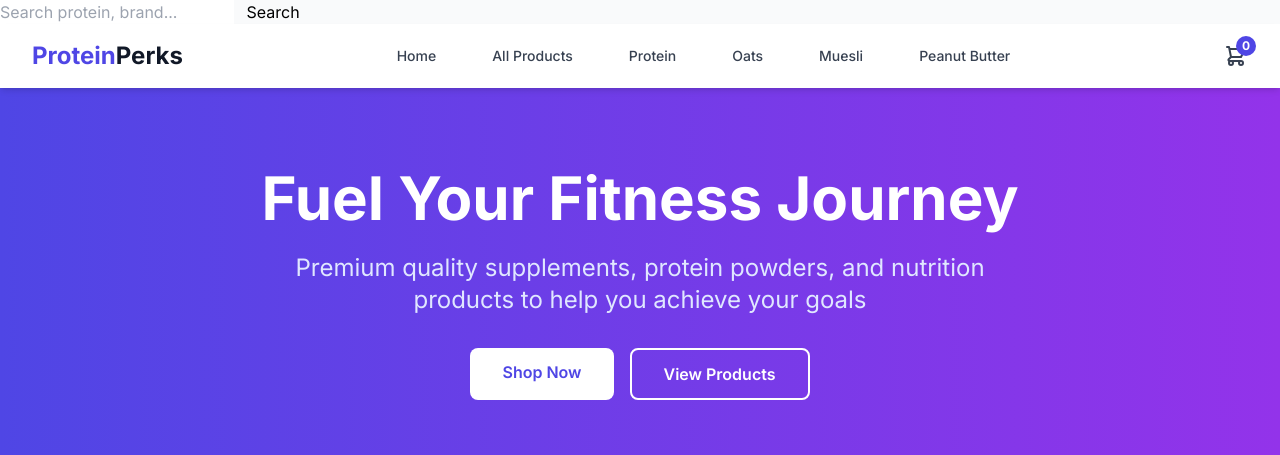
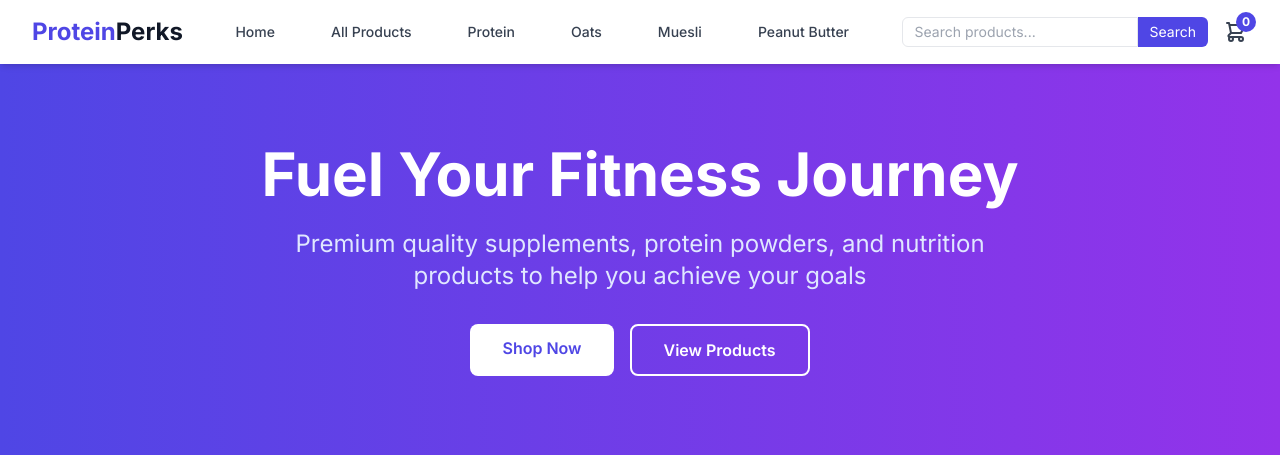
Before and after one commit to nishi2004/protein-perks, a FastAPI app: page / in a window 1280 px wide. Shown: the top 455 px of the page. Run offline with FastAPI, Linux system fonts and the light colour scheme; some libraries are stand-ins or nearby versions.

Commit message:
Added search bar to navbar and fixed FastAPI route naming

```diff
--- a/app/templates/base.html
+++ b/app/templates/base.html
@@ -16,16 +16,7 @@
     <!-- Custom CSS -->
     <link rel="stylesheet" href="/static/css/main.css">
 
-    <form action="{{ url_for('search.search_products') }}" method="GET" class="d-flex">
-    <input class="form-control me-2"
-           type="search"
-           name="q"
-           placeholder="Search protein, brand..."
-           required>
-    <button class="btn btn-outline-success" type="submit">
-        Search
-    </button>
-</form>
+
 
     <style>
         body {
@@ -58,14 +49,38 @@
                 </div>
 
                 <!-- Cart Icon -->
-                <div class="flex items-center">
-                    <a href="/cart" class="relative text-gray-700 hover:text-indigo-600 transition">
-                        <svg class="w-6 h-6" fill="none" stroke="currentColor" viewBox="0 0 24 24">
-                            <path stroke-linecap="round" stroke-linejoin="round" stroke-width="2" d="M3 3h2l.4 2M7 13h10l4-8H5.4M7 13L5.4 5M7 13l-2.293 2.293c-.63.63-.184 1.707.707 1.707H17m0 0a2 2 0 100 4 2 2 0 000-4zm-8 2a2 2 0 11-4 0 2 2 0 014 0z"></path>
-                        </svg>
-                        <span id="cart-count" class="absolute -top-2 -right-2 bg-indigo-600 text-white text-xs font-bold rounded-full h-5 w-5 flex items-center justify-center">
-                            {{ cart_count|default(0) }}
-                        </span>
+                <div class="flex items-center space-x-4">
+
+    <!-- Search Form -->
+    <form action="{{ url_for('search_products') }}" method="GET" class="hidden md:flex">
+        <input
+            type="text"
+            name="q"
+            placeholder="Search products..."
+            class="px-3 py-1 border rounded-l-md text-sm focus:outline-none focus:ring-2 focus:ring-indigo-500"
+            required
+        >
+        <button
+            type="submit"
+            class="bg-indigo-600 text-white px-3 py-1 rounded-r-md text-sm hover:bg-indigo-700 transition"
+        >
+            Search
+        </button>
+    </form>
+
+    <!-- Cart Icon -->
+    <a href="/cart" class="relative text-gray-700 hover:text-indigo-600 transition">
+        <svg class="w-6 h-6" fill="none" stroke="currentColor" viewBox="0 0 24 24">
+            <path stroke-linecap="round" stroke-linejoin="round" stroke-width="2"
+            d="M3 3h2l.4 2M7 13h10l4-8H5.4M7 13L5.4 5M7 13l-2.293 2.293c-.63.63-.184 1.707.707 1.707H17m0 0a2 2 0 100 4 2 2 0 000-4zm-8 2a2 2 0 11-4 0 2 2 0 014 0z"></path>
+        </svg>
+        <span id="cart-count"
+        class="absolute -top-2 -right-2 bg-indigo-600 text-white text-xs font-bold rounded-full h-5 w-5 flex items-center justify-center">
+            {{ cart_count|default(0) }}
+        </span>
+    </a>
+
+</div>
                     </a>
                 </div>
             </div>
```
